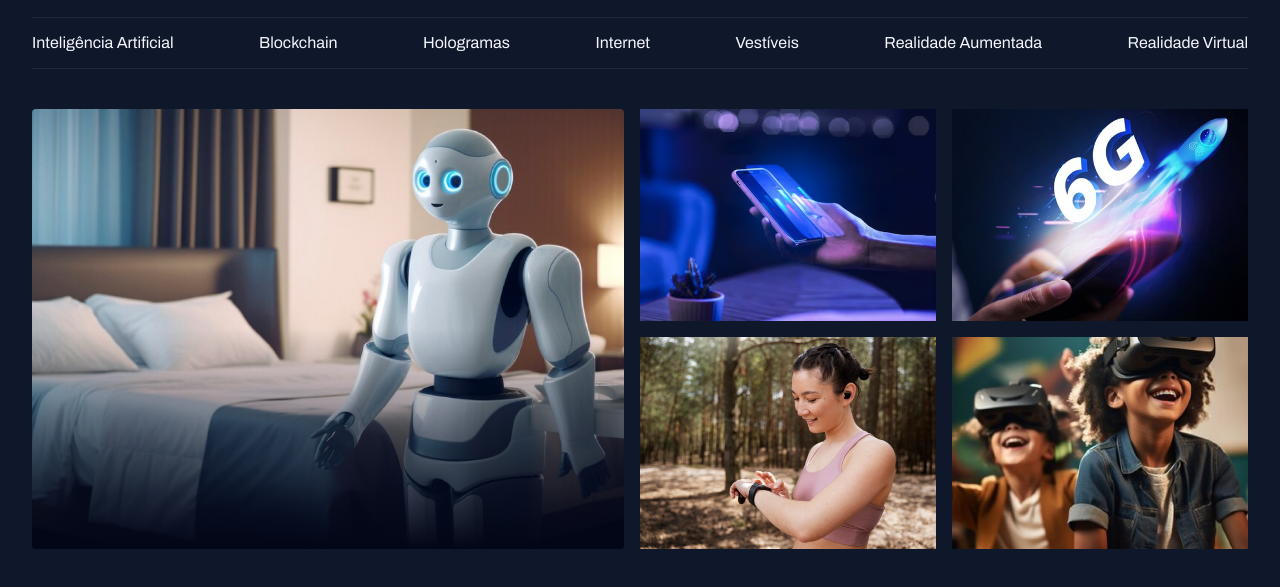
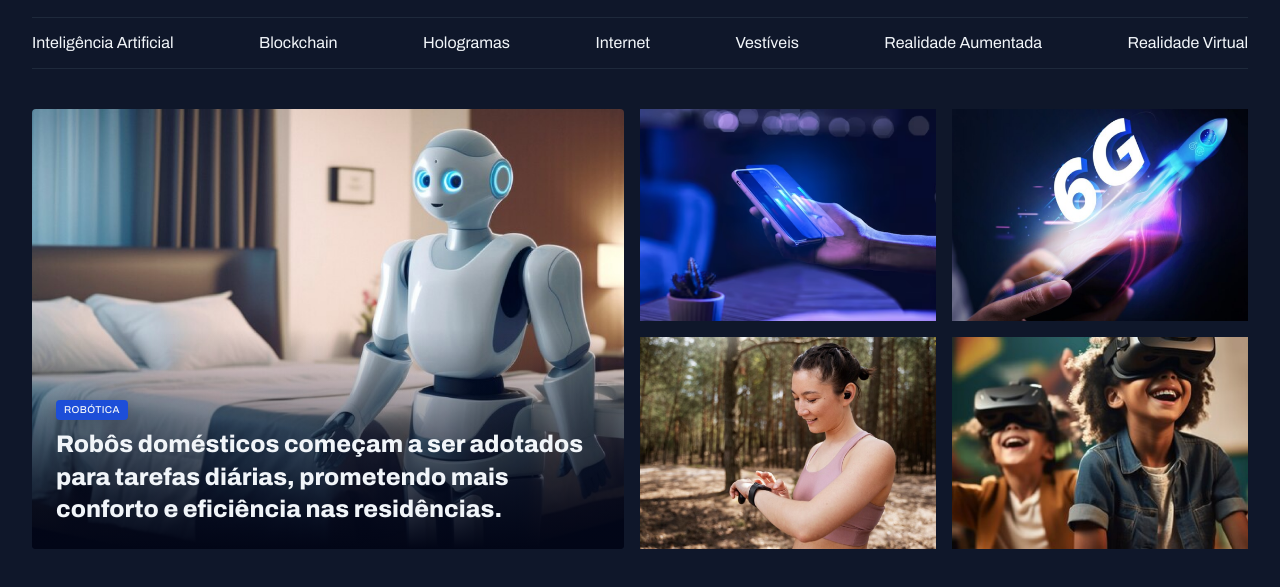
Before and after one commit to devalefhilima/Portal-de-Noticias, a plain HTML site: page index.html in a window 1280 px wide. Shown: the part 55-642 px from the top of the page. Drawn offline with Linux system fonts and the light colour scheme.

Commit message:
Ajustando o conteúdo do card

```diff
--- a/index.html
+++ b/index.html
@@ -43,9 +43,17 @@
 
     <main class="grid container">
         <section id="featured" class="grid grid-flow-col gap-16">
-            <div class="card">
+            <figure class="card">
                 <img src="./assets/images/Image 01.png" alt="imagem de um robo em um quarto">
-            </div>
+
+                <figcaption>
+                    <span class="content-tag">robótica</span>
+                    <h2 class="text-2xl">
+                        Robôs domésticos começam a ser adotados para tarefas diárias,
+                        prometendo mais conforto e eficiência nas residências.
+                    </h2>
+                </figcaption>
+            </figure>
 
             <div class="grid grid-cols-2 gap-16">
                 <div>
--- a/styles/global.css
+++ b/styles/global.css
@@ -55,3 +55,15 @@ img {
 main {
     margin-top: 40px;
 }
+
+.content-tag {
+    display: inline-block;
+    background-color: var(--brand-color-dark);
+    padding: 4px 8px;
+    border-radius: 4px;
+    font: 500 10px/1.2 var(--font-family);
+    text-transform: uppercase;
+    letter-spacing: 0.04em;
+    color: var(--text-color-primary);
+    box-shadow: 0px 4px 16px rgba(2, 6, 23, 0.25);
+}
--- a/styles/sections.css
+++ b/styles/sections.css
@@ -16,5 +16,15 @@
             top: 50%;
             background: linear-gradient(180deg, transparent 0%, #020617 100%);
         }
+
+        figcaption {
+            position: absolute;
+            bottom: 0;
+            padding: 24px;
+
+            h2 {
+                margin-top: 8px;
+            }
+        }
     }
 }
--- a/styles/utility.css
+++ b/styles/utility.css
@@ -13,3 +13,19 @@
 .gap-16 {
     gap: 16px;
 }
+
+.text-2xl {
+    font: var(--h1);
+}
+
+.text-xl {
+    font: var(--h2);
+}
+
+.text-lg {
+    font: var(--h3);
+}
+
+.text-sm {
+    font: var(--text-sm);
+}
```
